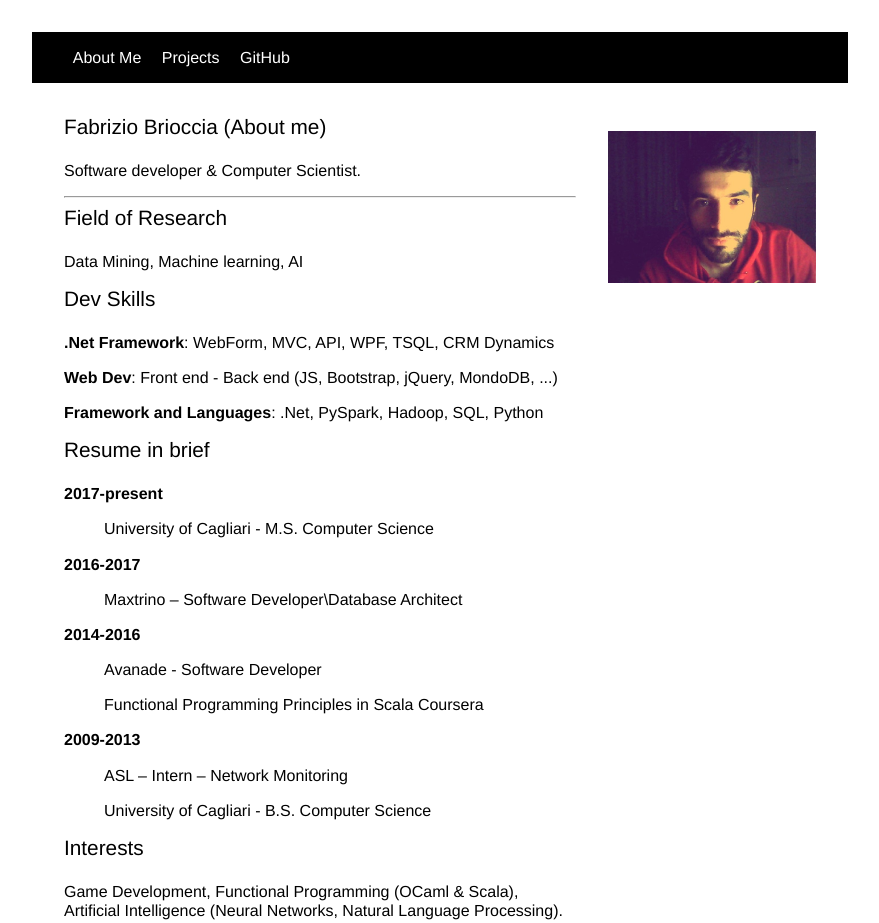
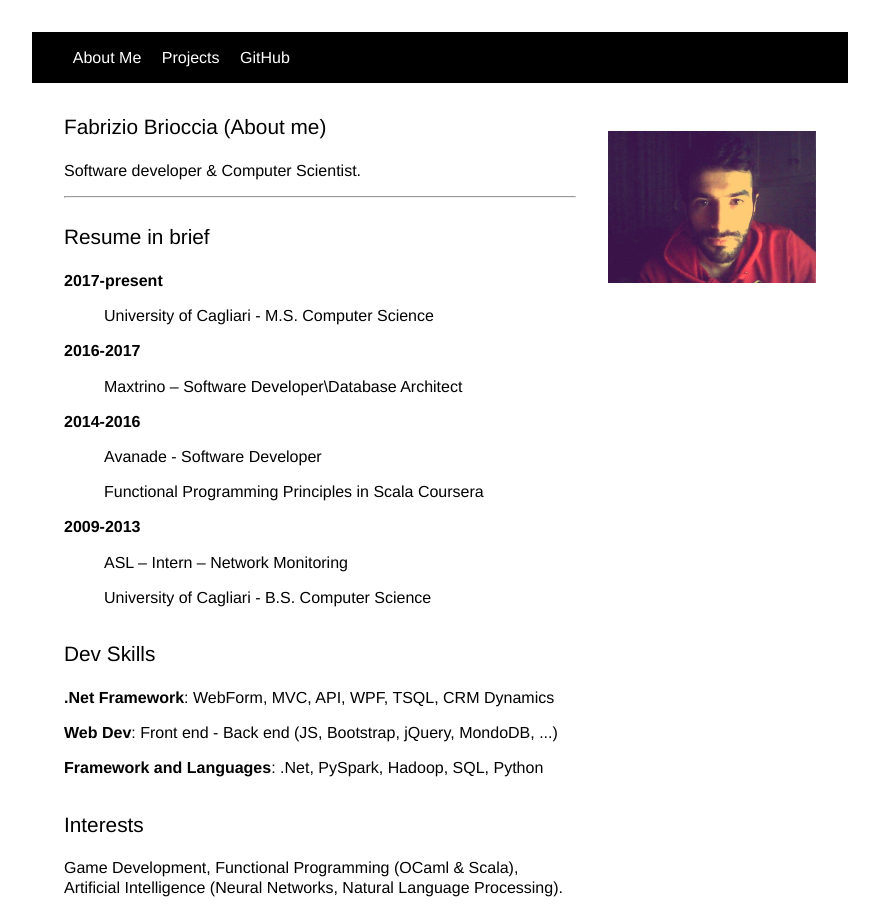
Before and after one commit to fbrioccia/fbrioccia.github.io, a plain HTML site: page index.html in a window 1280 px wide. Shown: the top 923 px of the page, without its empty margins (200-1079 px from the left). Drawn offline with Linux system fonts and the light colour scheme.

Commit message:
Update index.html

```diff
--- a/index.html
+++ b/index.html
@@ -23,14 +23,7 @@
                 <h2>Fabrizio Brioccia (About me)</h2>
                 <p>Software developer & Computer Scientist.</p>
                 <hr>
-
-                <h3>Field of Research</h3>
-                <p>Data Mining, Machine learning, AI </p>
- <h3>Dev Skills</h3>
-                <p><b>.Net Framework</b>: WebForm, MVC, API, WPF, TSQL, CRM Dynamics</p>
-                <p><b>Web Dev</b>: Front end - Back end (JS, Bootstrap, jQuery, MondoDB, ...)</p>
-                <p><b>Framework and Languages</b>: .Net, PySpark, Hadoop, SQL, Python</p>
-
+                <br>
                 <h3>Resume in brief</h3>
                 <dl>
                     <dt><b>2017-present</b></dt>
@@ -53,6 +46,13 @@
                         <p>University of Cagliari - B.S. Computer Science</p>
                     </dd>
                 </dl>
+                <br>
+ <h3>Dev Skills</h3>
+                <p><b>.Net Framework</b>: WebForm, MVC, API, WPF, TSQL, CRM Dynamics</p>
+                <p><b>Web Dev</b>: Front end - Back end (JS, Bootstrap, jQuery, MondoDB, ...)</p>
+                <p><b>Framework and Languages</b>: .Net, PySpark, Hadoop, SQL, Python</p>
+                <br>
+
 
 
                 <h3>Interests</h3>
```
